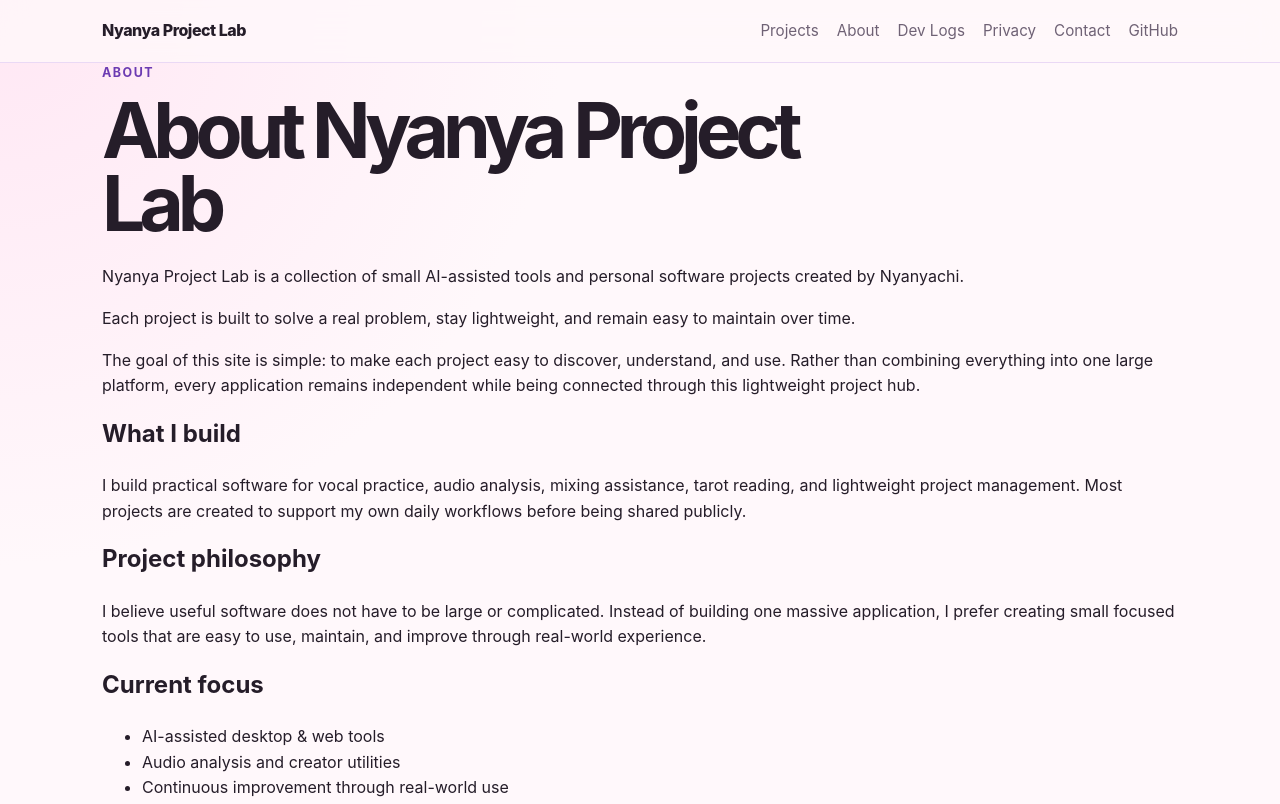
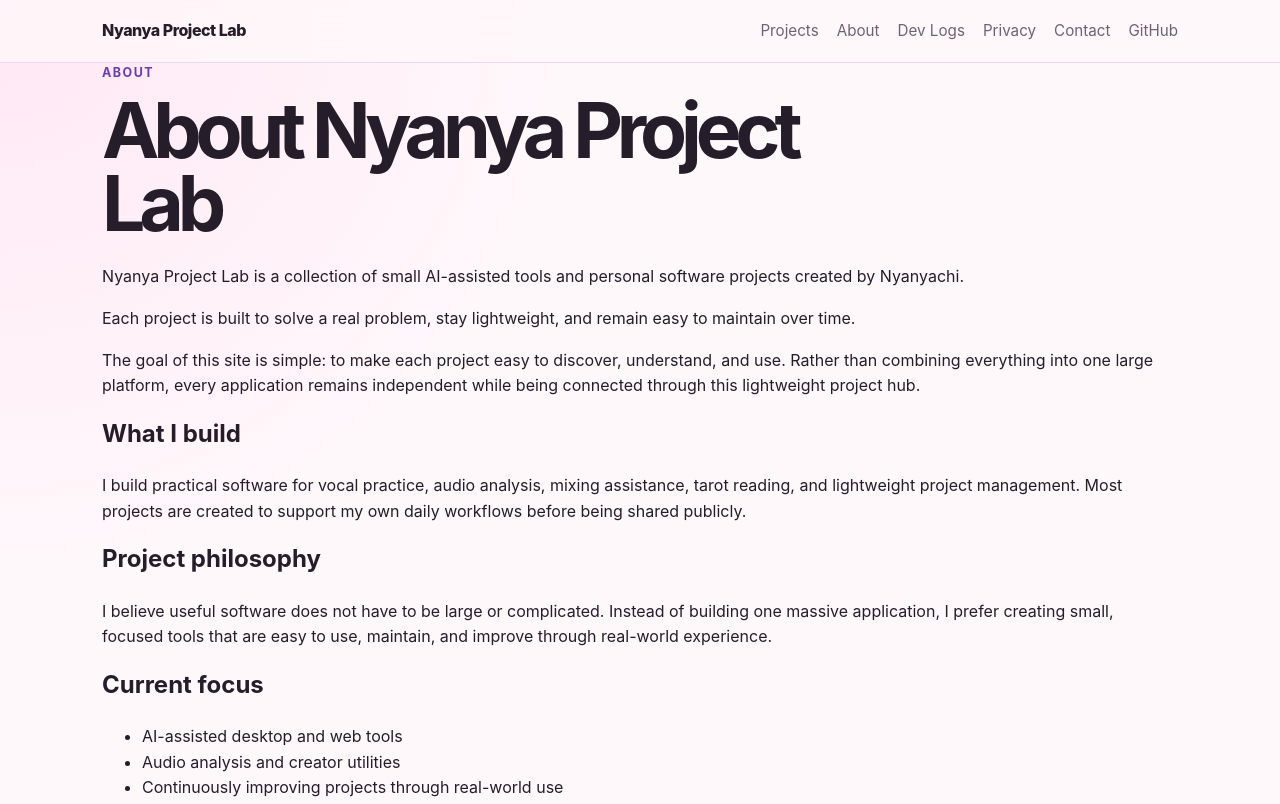
Before and after one commit to nyanyachi/nyanya-site, a plain HTML site: page about.html in a window 1280 px wide. Shown: the top 804 px of the page. Drawn offline with Linux system fonts and the light colour scheme.

Commit message:
Add files via upload

```diff
--- a/about.html
+++ b/about.html
@@ -5,7 +5,7 @@
 <meta charset="utf-8"/>
 <meta content="width=device-width, initial-scale=1.0" name="viewport"/>
 <meta content="About Nyanya Project Lab, a personal mini-site for small AI-assisted tools, creative apps, and project experiments by Nyanyachi." name="description"/>
-<title>About | Nyanya Project Lab</title>
+<title>About</title>
 <link href="styles.css" rel="stylesheet"/>
 </head>
 <body>
@@ -23,7 +23,7 @@
 </nav>
 </header>
 <main>
-<section class="page-card"><p class="eyebrow">About</p><h1>About Nyanya Project Lab</h1><p>Nyanya Project Lab is a collection of small AI-assisted tools and personal software projects created by Nyanyachi.</p><p>Each project is built to solve a real problem, stay lightweight, and remain easy to maintain over time.</p><p>The goal of this site is simple: to make each project easy to discover, understand, and use. Rather than combining everything into one large platform, every application remains independent while being connected through this lightweight project hub.</p><h2>What I build</h2><p>I build practical software for vocal practice, audio analysis, mixing assistance, tarot reading, and lightweight project management. Most projects are created to support my own daily workflows before being shared publicly.</p><h2>Project philosophy</h2><p>I believe useful software does not have to be large or complicated. Instead of building one massive application, I prefer creating small focused tools that are easy to use, maintain, and improve through real-world experience.</p><h2>Current focus</h2><ul><li>AI-assisted desktop &amp; web tools</li><li>Audio analysis and creator utilities</li><li>Continuous improvement through real-world use</li></ul><div class="hero-actions"><a class="button primary" href="index.html#projects">View Projects</a><a class="button secondary" href="https://github.com/nyanyachi" rel="noopener" target="_blank">Open GitHub</a></div></section>
+<section class="page-card"><p class="eyebrow">About</p><h1>About Nyanya Project Lab</h1><p>Nyanya Project Lab is a collection of small AI-assisted tools and personal software projects created by Nyanyachi.</p><p>Each project is built to solve a real problem, stay lightweight, and remain easy to maintain over time.</p><p>The goal of this site is simple: to make each project easy to discover, understand, and use. Rather than combining everything into one large platform, every application remains independent while being connected through this lightweight project hub.</p><h2>What I build</h2><p>I build practical software for vocal practice, audio analysis, mixing assistance, tarot reading, and lightweight project management. Most projects are created to support my own daily workflows before being shared publicly.</p><h2>Project philosophy</h2><p>I believe useful software does not have to be large or complicated. Instead of building one massive application, I prefer creating small, focused tools that are easy to use, maintain, and improve through real-world experience.</p><h2>Current focus</h2><ul><li>AI-assisted desktop and web tools</li><li>Audio analysis and creator utilities</li><li>Continuously improving projects through real-world use</li></ul><div class="hero-actions"><a class="button primary" href="index.html#projects">View Projects</a><a class="button secondary" href="https://github.com/nyanyachi" rel="noopener" target="_blank">Open GitHub</a></div></section>
 </main>
 <footer class="footer">
 <p>© 2026 Nyanya Project Lab. Built as a personal project portfolio.</p>
```
